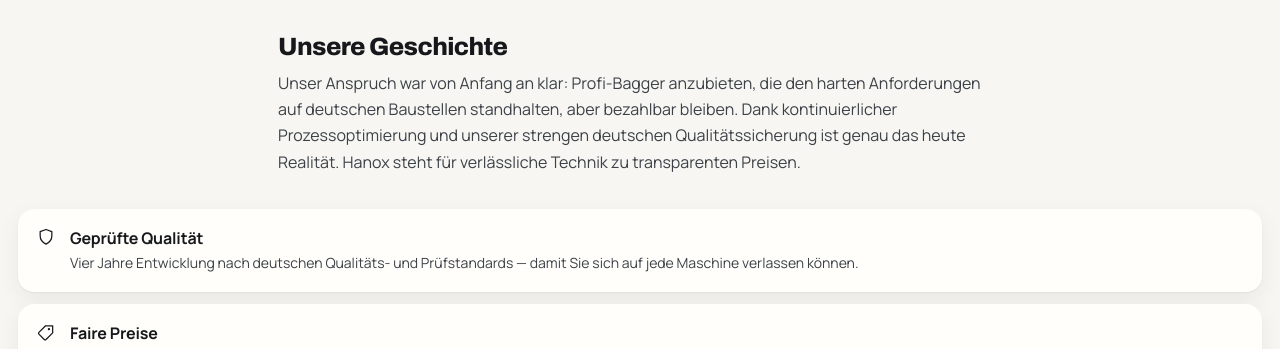
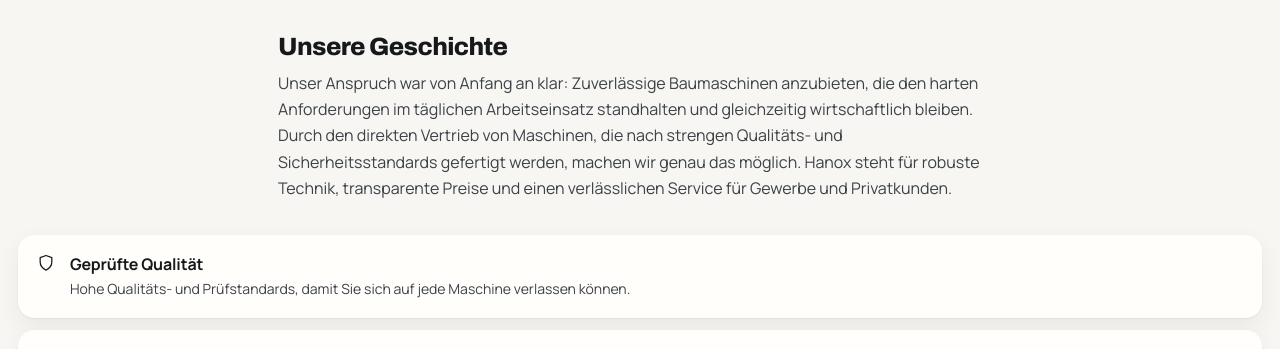
Before and after one commit to kailash1005-star/Hanox-Website, a Next.js app: page /ueber-uns in a window 1280 px wide. Shown: the part 223-572 px from the top of the page. Built offline with nearby package versions, Linux system fonts and the light colour scheme; no server answers.

Commit message:
Bagger: Zubehoer card to accessories; About story + Geprüfte Qualität copy; Electric page motor image

```diff
--- a/components/views/about.tsx
+++ b/components/views/about.tsx
@@ -12,7 +12,7 @@
   {
     icon: "shield",
     title: "Geprüfte Qualität",
-    body: "Vier Jahre Entwicklung nach deutschen Qualitäts- und Prüfstandards — damit Sie sich auf jede Maschine verlassen können.",
+    body: "Hohe Qualitäts- und Prüfstandards, damit Sie sich auf jede Maschine verlassen können.",
   },
   {
     icon: "tag",
@@ -47,11 +47,12 @@
       <section className="prose prose--story wrapx">
         <h2>Unsere Geschichte</h2>
         <p>
-                Unser Anspruch war von Anfang an klar: Profi-Bagger anzubieten, die den harten
-          Anforderungen auf deutschen Baustellen standhalten, aber bezahlbar bleiben. Dank
-          kontinuierlicher Prozessoptimierung und unserer strengen deutschen
-          Qualitätssicherung ist genau das heute Realität. Hanox steht für verlässliche Technik
-          zu transparenten Preisen.
+          Unser Anspruch war von Anfang an klar: Zuverlässige Baumaschinen anzubieten, die den
+          harten Anforderungen im täglichen Arbeitseinsatz standhalten und gleichzeitig
+          wirtschaftlich bleiben. Durch den direkten Vertrieb von Maschinen, die nach strengen
+          Qualitäts- und Sicherheitsstandards gefertigt werden, machen wir genau das möglich.
+          Hanox steht für robuste Technik, transparente Preise und einen verlässlichen Service
+          für Gewerbe und Privatkunden.
         </p>
       </section>
 
--- a/components/views/electric.tsx
+++ b/components/views/electric.tsx
@@ -2,7 +2,7 @@
 
 import { useState } from "react";
 import { Icon } from "@/components/Icon";
-import { Btn, Placeholder } from "@/components/ui";
+import { Btn, Shot } from "@/components/ui";
 import { Footer } from "@/components/sections";
 import { useGo } from "@/lib/nav";
 import { ELECTRIC_PAGE } from "@/lib/page-copy";
@@ -42,7 +42,7 @@
         <p>{c.intro}</p>
       </section>
       <div className="wrapx" style={{ padding: "0 18px" }}>
-        <Placeholder label={c.placeholderLabel} tone="electric" ratio="16 / 9" />
+        <Shot src="/electric-bg.jpg" alt="Hanox Elektro-Antrieb" ratio="16 / 9" />
       </div>
       <section className="band band--green wrapx" style={{ marginTop: 22 }}>
         <h2>{c.ctaHeading}</h2>
```
Also changed, not shown: components/views/catalog.tsx (+19 -2 lines).
